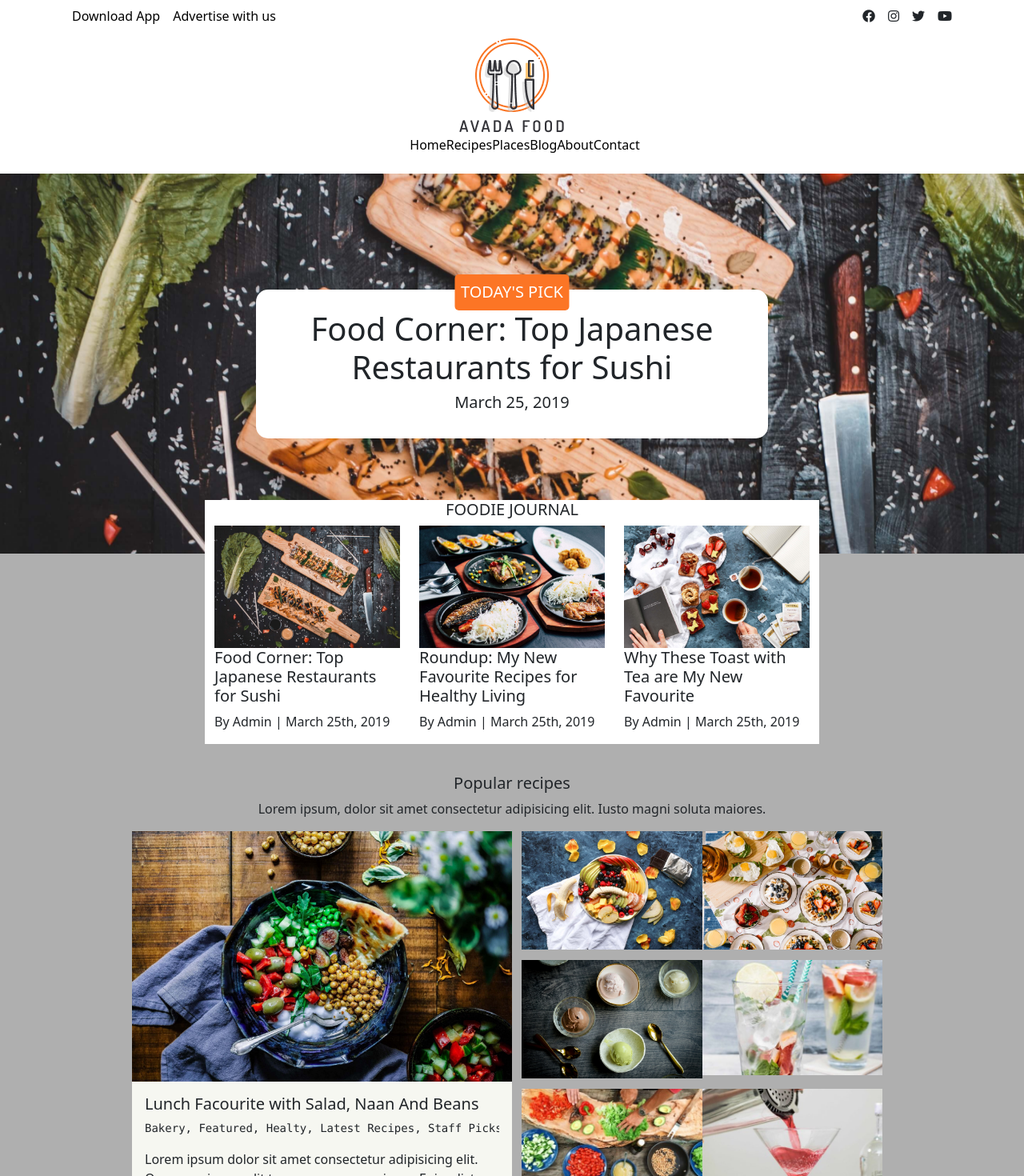
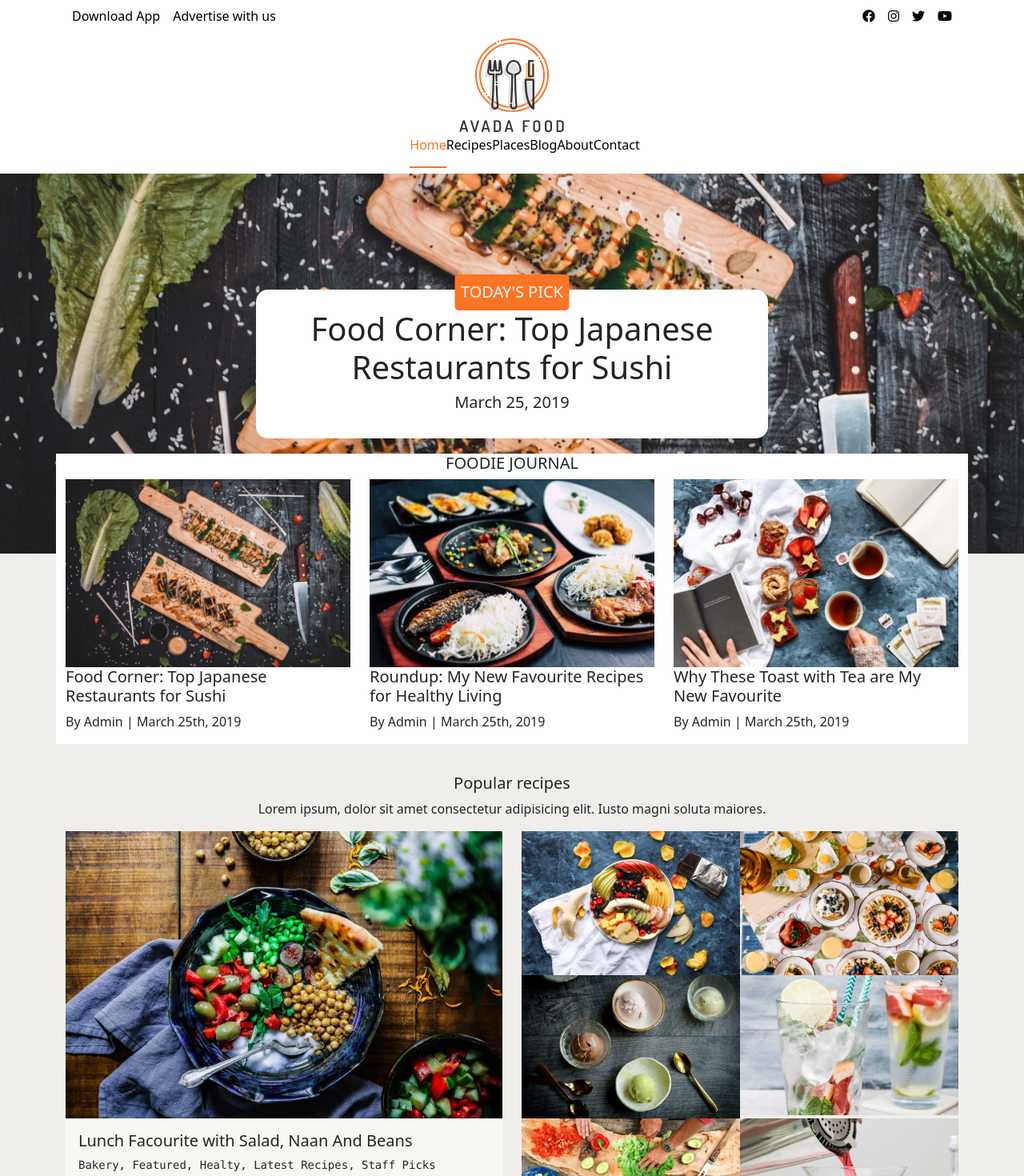
Before and after one commit to DavideZattra/proj-html-vuejs, a Vue app: page / in a window 1280 px wide. Shown: the top 1470 px of the page at 80% size. Built offline with nearby package versions, Linux system fonts and the light colour scheme.

Commit message:
refactored composition of header

```diff
--- a/src/components/Header.vue
+++ b/src/components/Header.vue
@@ -3,7 +3,25 @@
     <section class="container">
       <div class="row">
 
-        <Topnavbar />
+        <div class="col-12 d-flex justify-content-between align-items-center">
+
+          <ul class="d-flex p-0 ">
+
+            <li class="pt-2 ps-2 pe-2"><a href="#">Download App</a></li>
+            <li class="pt-2 ps-2 pe-2"><a href="#">Advertise with us</a></li>
+
+          </ul>
+
+          <ul class="d-flex p-0">
+
+            <li class="pt-2 ps-2 pe-2"><a href="#"><i class="fab fa-facebook"></i></a></li>
+            <li class="pt-2 ps-2 pe-2"><a href="#"><i class="fab fa-instagram"></i></a></li>
+            <li class="pt-2 ps-2 pe-2"><a href="#"><i class="fab fa-twitter"></i></a></li>
+            <li class="pt-2 ps-2 pe-2"><a href="#"><i class="fab fa-youtube"></i></a></li>
+
+          </ul>
+
+        </div>
 
         <div class="col-12 text-center">
           <a href="#"><img src="../assets/img/avada-food-logo.png" alt="Main Avada Logo"></a>
@@ -16,8 +34,9 @@
             <ul class="d-flex justify-content-center">
 
               <li v-for="(element, index) in sectionList" :key="index">
-                <MainNavbarItem  :element='element'/>
-
+                <a class="text-capitalize pb-3" :class="{active : element.selected}" :href="element.url">
+                  {{ element.name }}
+                </a>
               </li>
 
             </ul>
@@ -32,8 +51,6 @@
 </template>
 
 <script>
-import Topnavbar from './HeaderTopNavbar.vue';
-import MainNavbarItem from './HeaderMainNavbar.vue';
 
 export default {
   name: 'Header',
@@ -41,8 +58,6 @@ export default {
   props : ['sectionList'],
 
   components : {
-    Topnavbar,
-    MainNavbarItem,
   },
 
 
@@ -55,4 +70,8 @@ export default {
 <style scoped lang="scss">
 @import '../style/variables.scss';
 
+.active{
+  color: $mainOrangeColor;
+  border-bottom: 2px solid $mainOrangeColor;
+}
 </style>
--- a/src/components/HeaderMainNavbar.vue
+++ /dev/null
@@ -1,21 +0,0 @@
-<template>
-  <li>
-    <a class="text-capitalize pb-3" :class="{active : element.active}" :href="element.url">
-        {{ element.name }}
-    </a>
-  </li>
-</template>
-
-<script>
-export default {
-name : 'MainNavbar',
-props : ['element']
-}
-</script>
-
-<style>
-.active{
-  color: red;
-  border-bottom: 2px solid red;
-}
-</style>
--- a/src/components/HeaderTopNavbar.vue
+++ /dev/null
@@ -1,31 +0,0 @@
-<template>
-  <div class="col-12 d-flex justify-content-between align-items-center">
-
-    <ul class="d-flex p-0 ">
-
-      <li class="pt-2 ps-2 pe-2"><a href="#">Download App</a></li>
-      <li class="pt-2 ps-2 pe-2"><a href="#">Advertise with us</a></li>
-
-    </ul>
-
-    <ul class="d-flex p-0">
-
-      <li class="pt-2 ps-2 pe-2"><a href="#"></a><i class="fab fa-facebook"></i></li>
-      <li class="pt-2 ps-2 pe-2"><a href="#"></a><i class="fab fa-instagram"></i></li>
-      <li class="pt-2 ps-2 pe-2"><a href="#"></a><i class="fab fa-twitter"></i></li>
-      <li class="pt-2 ps-2 pe-2"><a href="#"></a><i class="fab fa-youtube"></i></li>
-
-    </ul>
-
-  </div>
-</template>
-
-<script>
-export default {
-name : 'TopHeaderNavbar'
-}
-</script>
-
-<style lang='scss' scoped>
-
-</style>
--- a/src/components/JumbotronJournal.vue
+++ b/src/components/JumbotronJournal.vue
@@ -43,7 +43,7 @@ name : 'FoodieJournal'
     bottom: -50%;
     transform: translateX(-50%);
 
-    width: 60%;
+
     background-color: white;
 
 }
--- a/src/components/MainPopular.vue
+++ b/src/components/MainPopular.vue
@@ -6,16 +6,18 @@
               <h5>Popular recipes</h5>
               <p>Lorem ipsum, dolor sit amet consectetur adipisicing elit. Iusto magni soluta maiores.</p>
           </div>
-          <div class="ms_main-card col-5">
-              <img class="img-fluid" src="../assets/img/Yogurt-Nan.jpg" alt="Yogurt Nan">
-              <div class="ms_main-card-txt ">
+          <div class="col-6">
+              <div class="ms_main-card">
+                <img class="img-fluid" src="../assets/img/Yogurt-Nan.jpg" alt="Yogurt Nan">
+                <div class="ms_main-card-txt ">
                     <h5>Lunch Facourite with Salad, Naan And Beans</h5>
                     <pre>Bakery, Featured, Healty, Latest Recipes, Staff Picks</pre>
                     <p>Lorem ipsum dolor sit amet consectetur adipisicing elit. Quas possimus velit tempora rerum maiores. Enim dicta corporis placeat? Eveniet in ullam sapiente explicabo minus, ratione excepturi ut eos impedit quas vitae itaque maxime tempore quisquam animi pariatur, esse harum quia quaerat maiores ea sed dolorum. Illum nobis esse laborum animi.</p>
                     <button class="btn">Learn More</button>
+                </div>
               </div>
           </div>
-          <div class="col-5 d-flex flex-wrap justify-content-between ">
+          <div class="col-6 d-flex flex-wrap justify-content-between ">
 
               <div class="ms_img-container">
                   <img class="img-fluid" src="../assets/img/Mixed-fruits.jpg" alt="">
--- a/src/style/variables.scss
+++ b/src/style/variables.scss
@@ -1,7 +1,7 @@
 
 $mainWhiteColor : #f6f7f1;
 $mainBlackColor : #262628;
-$mainLightGrayColor : #afafaf;
+$mainLightGrayColor : #f0eeeb;
 $mainDarkGrayColor : #6a6b6c;
 $mainOrangeColor : #fc7525;
 $mainBlueColor : #0492ad;
```
